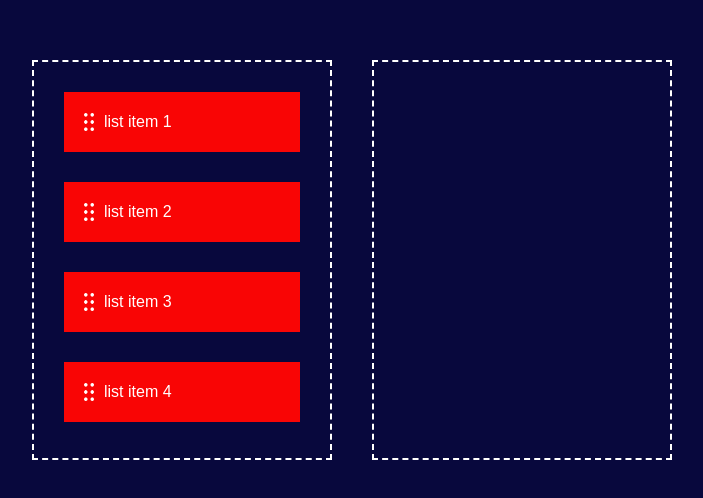
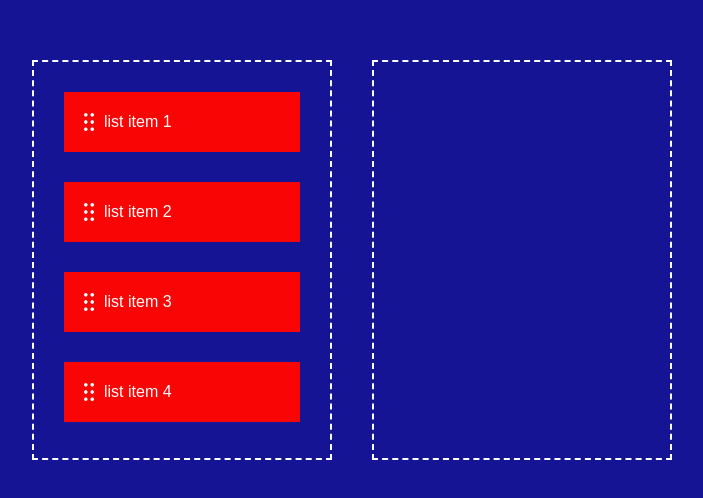
Before and after one commit to aartibarbade25/jsproject, a plain HTML site: page index.html in a window 1280 px wide. Shown: the part 140-638 px from the top of the page, without its empty margins (288-991 px from the left). Drawn offline with Linux system fonts and the light colour scheme.

Commit message:
background changes

```diff
--- a/style.css
+++ b/style.css
@@ -1,6 +1,6 @@
 *{
     font-family: 'poppins',sans-serif;
-    background-color: rgb(8, 8, 61);
+    background-color: rgb(20, 20, 149);
     margin: 0px;
     padding: 0px;
     box-sizing: border-box;
```
